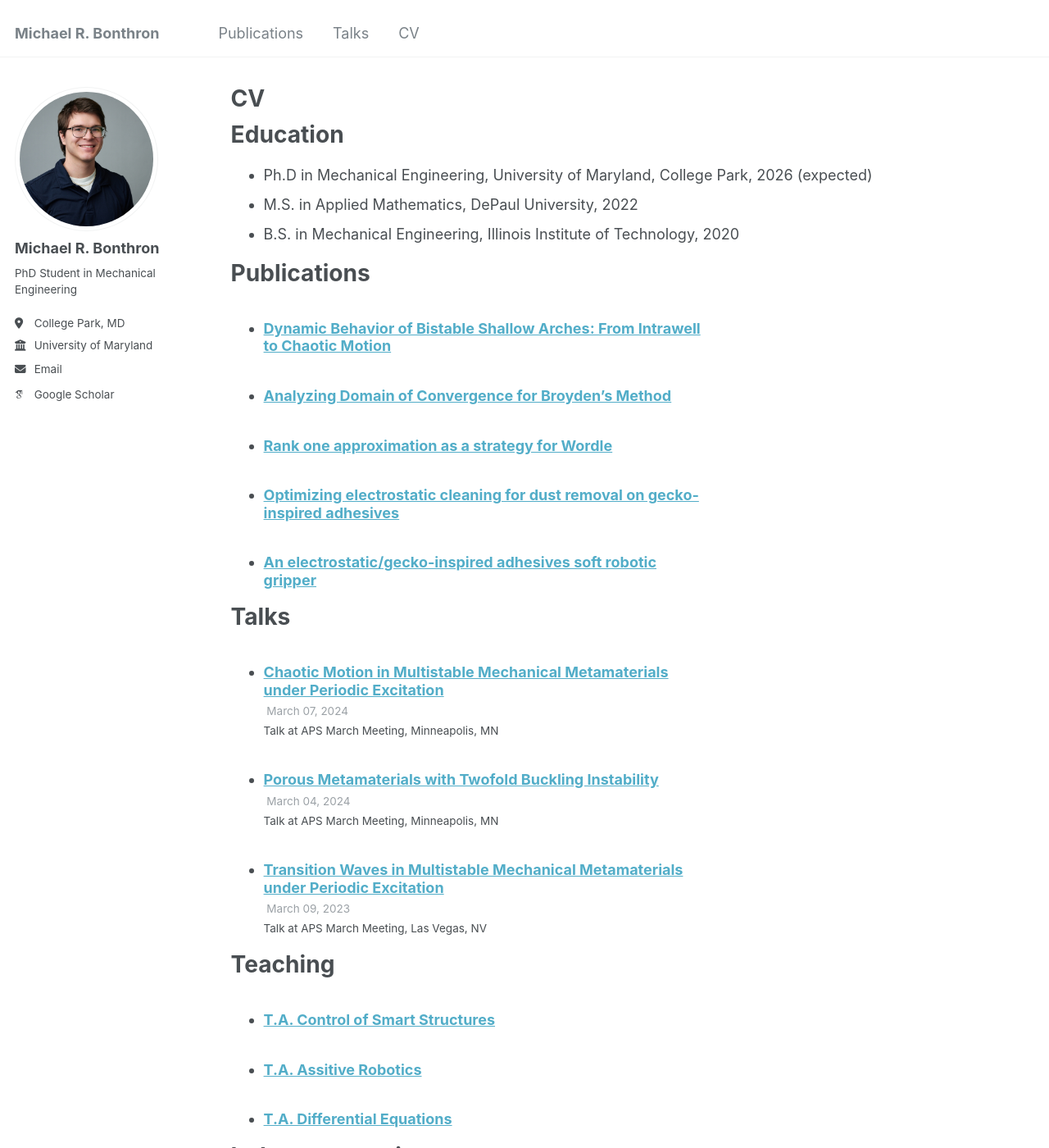
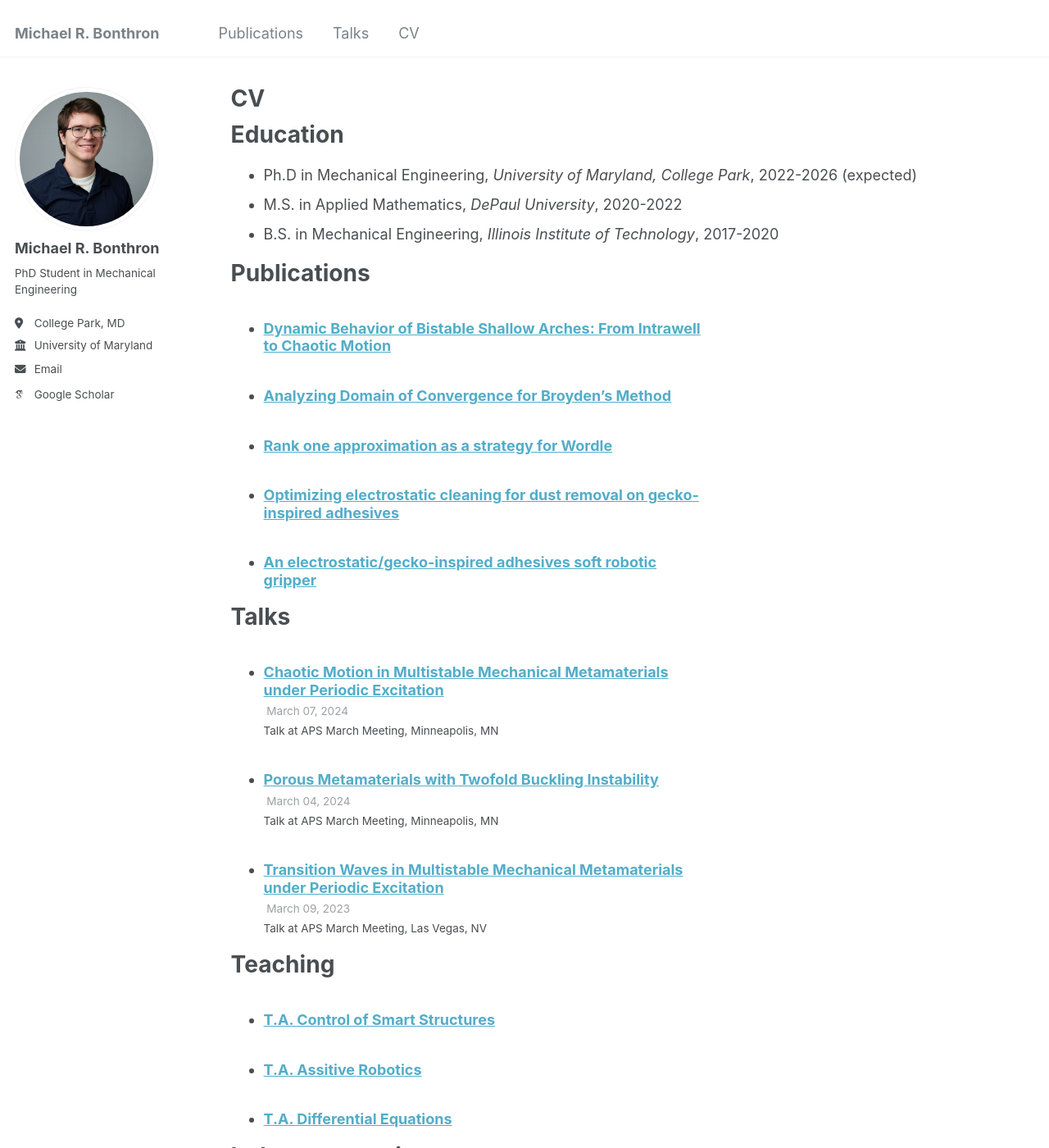
Before and after one commit to mbonthron/mbonthron.github.io, a Jekyll site: the page built from _pages/cv.md, in a window 1280 px wide and 1400 px high. Shown: the whole window at 82% size. Built offline with Jekyll 4.4.1, drawn with Linux system fonts in a browser that asks for light colours; some web fonts are replaced; some of the changed text lies outside the part shown.

Commit message:
Update cv.md

```diff
--- a/_pages/cv.md
+++ b/_pages/cv.md
@@ -11,9 +11,9 @@ redirect_from:
 
 Education
 ======
-* Ph.D in Mechanical Engineering, University of Maryland, College Park, 2026 (expected)
-* M.S. in Applied Mathematics, DePaul University, 2022
-* B.S. in Mechanical Engineering, Illinois Institute of Technology, 2020
+* Ph.D in Mechanical Engineering, *University of Maryland, College Park*, 2022-2026 (expected)
+* M.S. in Applied Mathematics, *DePaul University*, 2020-2022
+* B.S. in Mechanical Engineering, *Illinois Institute of Technology*, 2017-2020
 
 Publications
 ======
@@ -35,7 +35,4 @@ Teaching
 
 Industry experience
 ======
-* Product Design Engineer, *Guardian Equipment, Chicago Illinois*
-  * Github University
-  * Duties includes: Updates and improvements to template
-  * Supervisor: The Users
+* Product Design Engineer, *Guardian Equipment, Chicago Illinois*, 2019-2022
```
